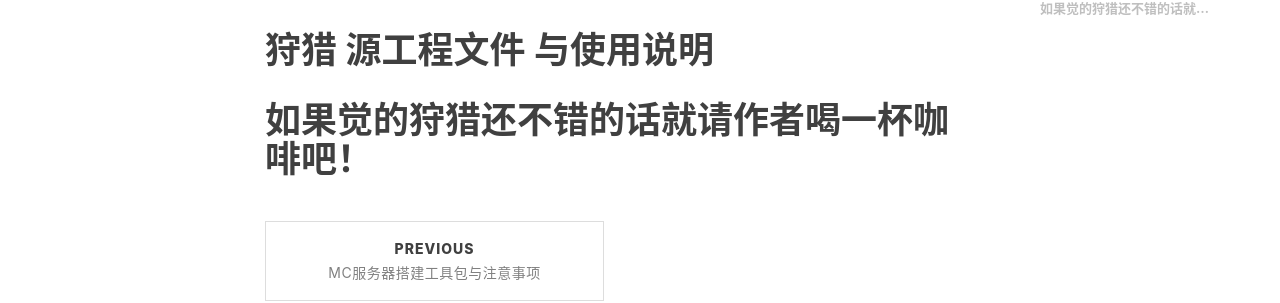
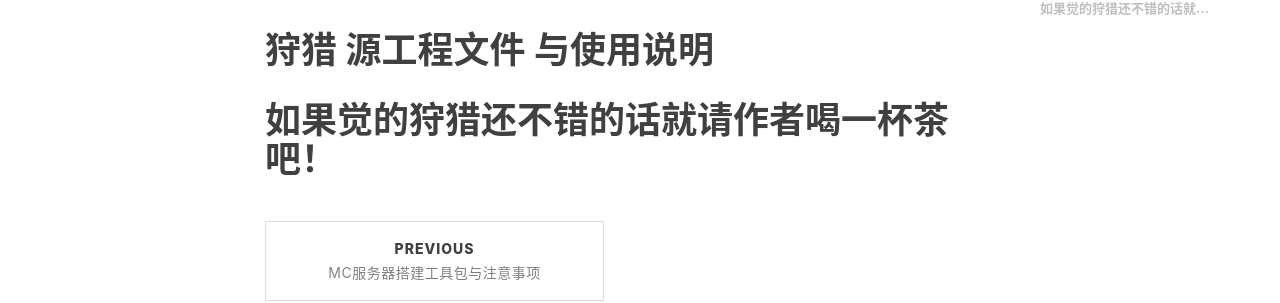
Before and after one commit to DeSoiat/DESOIAT.GITHUB.IO, a Jekyll site: the page built from _posts/2022-08-26-Pokemon Go.md, in a window 1280 px wide. Shown: the part 792-1095 px from the top of the page. Built offline with Jekyll 4.4.1, drawn with Linux system fonts in a browser that asks for light colours; nearby versions of some CDN libraries; comment, search, counter and statistics services are not loaded.

Commit message:
Update 2022-08-26-Pokemon Go.md

```diff
--- a/_posts/2022-08-26-Pokemon Go.md
+++ b/_posts/2022-08-26-Pokemon Go.md
@@ -27,4 +27,4 @@ tags:
 
 # 狩猎 源工程文件 与使用说明
 
-# 如果觉的狩猎还不错的话就请作者喝一杯咖啡吧！
+# 如果觉的狩猎还不错的话就请作者喝一杯茶吧！
```
